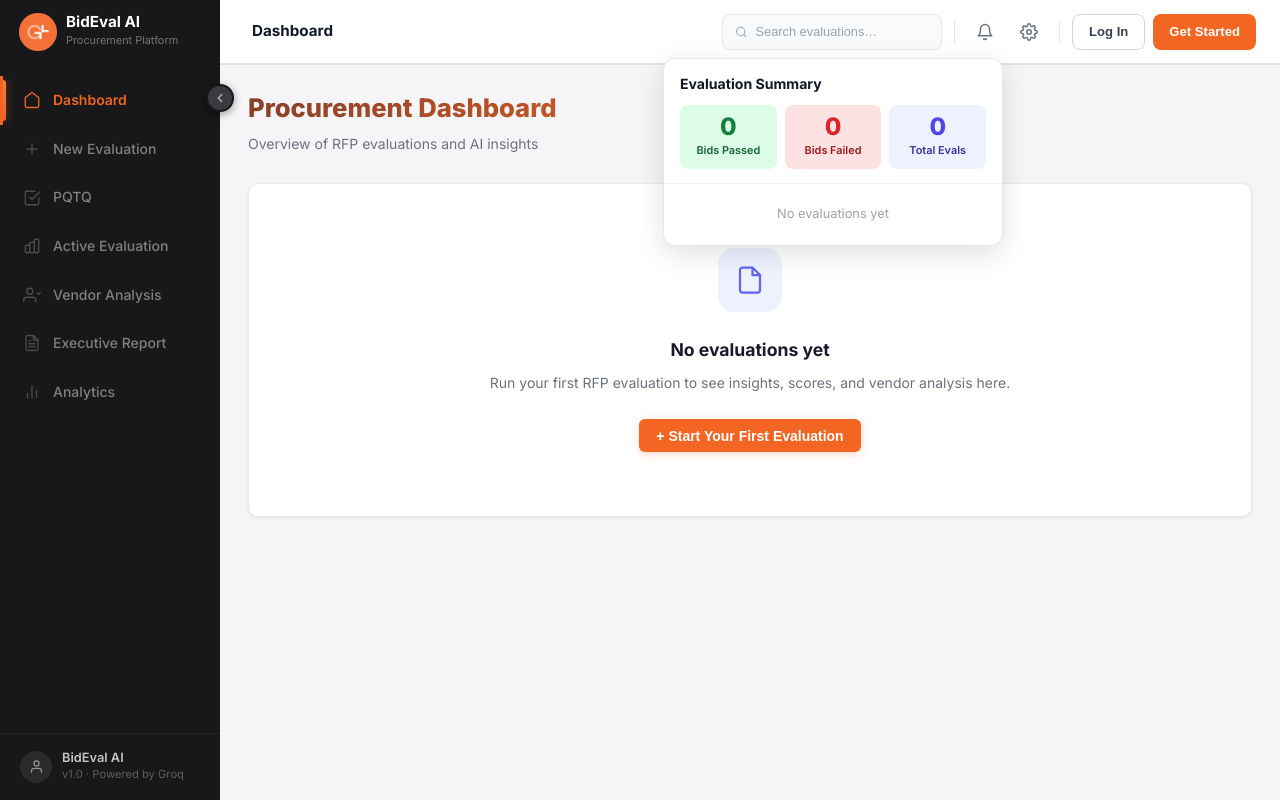
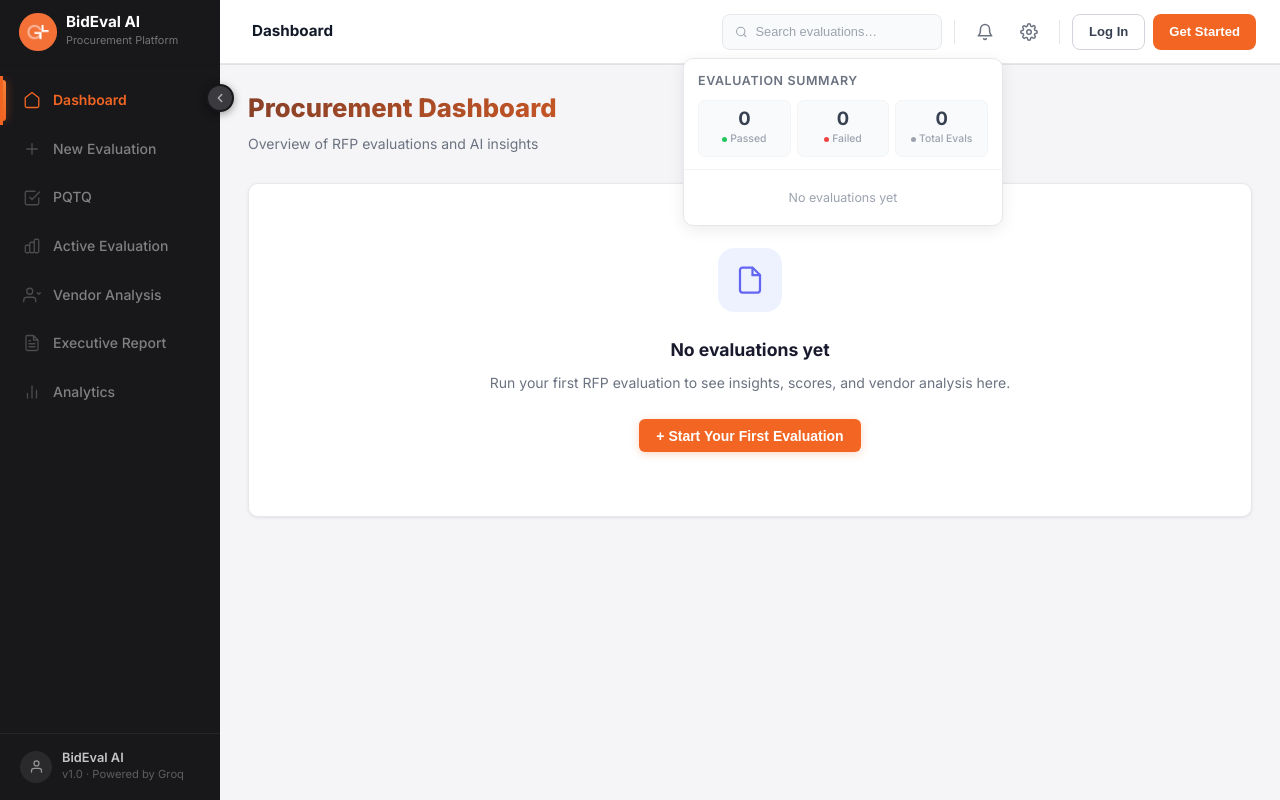
Before and after one commit to insha123-max/RFP-POC, a React (Vite) app in the folder react-frontend/: page / in a window 1280 px wide. Both pictures are taken after a click on the button 985 px from the left and 31 px from the top of the page. Built offline with nearby package versions, Linux system fonts and the light colour scheme.

Commit message:
functional changes

```diff
--- a/react-frontend/src/components/PQTQReportModal.jsx
+++ b/react-frontend/src/components/PQTQReportModal.jsx
@@ -33,14 +33,14 @@
 
   return (
     <div style={{ position: 'fixed', inset: 0, background: '#F3F4F6', zIndex: 2000, overflowY: 'auto' }}>
-      <div style={{ maxWidth: 960, margin: '0 auto', padding: '1.75rem 1.5rem 3rem' }}>
+      <div style={{ padding: '1.75rem 2rem 3rem' }}>
       <div style={{ background: '#fff', borderRadius: 16, boxShadow: '0 4px 24px rgba(0,0,0,.08)' }}>
 
         {/* Everything below this div is captured for print */}
         <div id="pqtq-rpt-area">
 
           {/* ── Gradient header ── */}
-          <div style={{ background: 'linear-gradient(135deg,#4F46E5,#7C3AED)', padding: '1.5rem', borderRadius: '16px 16px 0 0' }}>
+          <div style={{ background: 'linear-gradient(135deg,#1a1a1a,#2d2d2d)', padding: '1.5rem', borderRadius: '16px 16px 0 0' }}>
             <div style={{ display: 'flex', alignItems: 'flex-start', justifyContent: 'space-between', marginBottom: '1.25rem' }}>
               <div>
                 <div style={{ fontSize: '1.15rem', fontWeight: 800, color: '#fff' }}>PQTQ Checker Report</div>
--- a/react-frontend/src/components/TopBar.jsx
+++ b/react-frontend/src/components/TopBar.jsx
@@ -171,69 +171,63 @@
             {showNotif && (
               <div style={{
                 position: 'absolute', top: 'calc(100% + 8px)', right: 0,
-                width: 340, background: '#fff', borderRadius: 12,
-                border: '1px solid #E5E7EB', boxShadow: '0 8px 28px rgba(0,0,0,.12)',
+                width: 320, background: '#fff', borderRadius: 10,
+                border: '1px solid #E5E7EB', boxShadow: '0 4px 16px rgba(0,0,0,.08)',
                 zIndex: 9999, overflow: 'hidden',
               }}>
                 {/* Header */}
-                <div style={{ padding: '14px 16px', borderBottom: '1px solid #F3F4F6' }}>
-                  <div style={{ fontWeight: 700, fontSize: '0.88rem', color: '#111827', marginBottom: 10 }}>Evaluation Summary</div>
-                  <div style={{ display: 'flex', gap: 8 }}>
-                    <div style={{
-                      flex: 1, padding: '10px 12px', borderRadius: 8,
-                      background: '#DCFCE7', textAlign: 'center',
-                    }}>
-                      <div style={{ fontSize: '1.5rem', fontWeight: 900, color: '#15803D', lineHeight: 1 }}>{passedCount}</div>
-                      <div style={{ fontSize: '0.68rem', color: '#166534', fontWeight: 600, marginTop: 3 }}>Bids Passed</div>
-                    </div>
-                    <div style={{
-                      flex: 1, padding: '10px 12px', borderRadius: 8,
-                      background: '#FEE2E2', textAlign: 'center',
-                    }}>
-                      <div style={{ fontSize: '1.5rem', fontWeight: 900, color: '#DC2626', lineHeight: 1 }}>{failedCount}</div>
-                      <div style={{ fontSize: '0.68rem', color: '#991B1B', fontWeight: 600, marginTop: 3 }}>Bids Failed</div>
-                    </div>
-                    <div style={{
-                      flex: 1, padding: '10px 12px', borderRadius: 8,
-                      background: '#EEF2FF', textAlign: 'center',
-                    }}>
-                      <div style={{ fontSize: '1.5rem', fontWeight: 900, color: '#4F46E5', lineHeight: 1 }}>{history.length}</div>
-                      <div style={{ fontSize: '0.68rem', color: '#3730A3', fontWeight: 600, marginTop: 3 }}>Total Evals</div>
-                    </div>
+                <div style={{ padding: '12px 14px', borderBottom: '1px solid #F3F4F6' }}>
+                  <div style={{ fontWeight: 600, fontSize: '0.78rem', color: '#6B7280', marginBottom: 10, textTransform: 'uppercase', letterSpacing: '0.05em' }}>Evaluation Summary</div>
+                  <div style={{ display: 'flex', gap: 6 }}>
+                    {[
+                      { value: passedCount,    label: 'Passed',     dot: '#22C55E' },
+                      { value: failedCount,    label: 'Failed',     dot: '#EF4444' },
+                      { value: history.length, label: 'Total Evals', dot: '#9CA3AF' },
+                    ].map(s => (
+                      <div key={s.label} style={{
+                        flex: 1, padding: '8px 10px', borderRadius: 7,
+                        background: '#F9FAFB', border: '1px solid #F3F4F6', textAlign: 'center',
+                      }}>
+                        <div style={{ fontSize: '1.15rem', fontWeight: 700, color: '#374151', lineHeight: 1 }}>{s.value}</div>
+                        <div style={{ fontSize: '0.65rem', color: '#9CA3AF', fontWeight: 500, marginTop: 3, display: 'flex', alignItems: 'center', justifyContent: 'center', gap: 3 }}>
+                          <span style={{ width: 5, height: 5, borderRadius: '50%', background: s.dot, display: 'inline-block', flexShrink: 0 }} />
+                          {s.label}
+                        </div>
+                      </div>
+                    ))}
                   </div>
                 </div>
 
                 {/* Recent evaluations list */}
-                <div style={{ maxHeight: 260, overflowY: 'auto' }}>
+                <div style={{ maxHeight: 240, overflowY: 'auto' }}>
                   {history.length === 0 ? (
-                    <div style={{ padding: '20px 16px', textAlign: 'center', fontSize: '0.8rem', color: '#9CA3AF' }}>
+                    <div style={{ padding: '18px 14px', textAlign: 'center', fontSize: '0.78rem', color: '#9CA3AF' }}>
                       No evaluations yet
                     </div>
                   ) : history.slice(0, 10).map(entry => (
                     <button key={entry.id} onClick={() => { pickResult(entry); setShowNotif(false) }} style={{
                       width: '100%', textAlign: 'left', background: 'none', border: 'none',
-                      borderBottom: '1px solid #F9FAFB', padding: '9px 14px',
-                      cursor: 'pointer', display: 'flex', alignItems: 'center', gap: 10,
+                      borderBottom: '1px solid #F9FAFB', padding: '8px 14px',
+                      cursor: 'pointer', display: 'flex', alignItems: 'center', gap: 9,
                     }}
                     onMouseEnter={e => e.currentTarget.style.background = '#F9FAFB'}
                     onMouseLeave={e => e.currentTarget.style.background = 'none'}
                     >
                       <div style={{
-                        width: 8, height: 8, borderRadius: '50%', flexShrink: 0,
+                        width: 6, height: 6, borderRadius: '50%', flexShrink: 0, marginTop: 1,
                         background: entry.passed ? '#22C55E' : '#EF4444',
                       }} />
                       <div style={{ flex: 1, minWidth: 0 }}>
-                        <div style={{ fontSize: '0.8rem', fontWeight: 600, color: '#111827', overflow: 'hidden', textOverflow: 'ellipsis', whiteSpace: 'nowrap' }}>
+                        <div style={{ fontSize: '0.78rem', fontWeight: 500, color: '#374151', overflow: 'hidden', textOverflow: 'ellipsis', whiteSpace: 'nowrap' }}>
                           {entry.rfpName || 'Untitled RFP'}
                         </div>
-                        <div style={{ fontSize: '0.68rem', color: '#9CA3AF' }}>
+                        <div style={{ fontSize: '0.65rem', color: '#B0B7C3' }}>
                           {entry.timestamp ? new Date(entry.timestamp).toLocaleDateString('en-IN', { day: 'numeric', month: 'short', year: 'numeric' }) : ''} · {entry.evaluationType || 'General'}
                         </div>
                       </div>
                       <span style={{
-                        fontSize: '0.68rem', fontWeight: 700, padding: '2px 7px', borderRadius: 4, flexShrink: 0,
-                        background: entry.passed ? '#DCFCE7' : '#FEE2E2',
-                        color: entry.passed ? '#15803D' : '#DC2626',
+                        fontSize: '0.65rem', fontWeight: 600, padding: '1px 6px', borderRadius: 4, flexShrink: 0,
+                        background: '#F3F4F6', color: '#6B7280',
                       }}>{entry.score ?? '?'}%</span>
                     </button>
                   ))}
@@ -241,10 +235,10 @@
 
                 {/* Footer */}
                 {history.length > 0 && (
-                  <div style={{ padding: '10px 14px', borderTop: '1px solid #F3F4F6', textAlign: 'center' }}>
+                  <div style={{ padding: '9px 14px', borderTop: '1px solid #F3F4F6', textAlign: 'center' }}>
                     <button onClick={() => { navigate('/analytics'); setShowNotif(false) }} style={{
                       background: 'none', border: 'none', cursor: 'pointer',
-                      fontSize: '0.75rem', color: '#4F46E5', fontWeight: 600,
+                      fontSize: '0.72rem', color: '#9CA3AF', fontWeight: 500,
                     }}>View all in Analytics →</button>
                   </div>
                 )}
--- a/react-frontend/src/pages/DashboardPage.jsx
+++ b/react-frontend/src/pages/DashboardPage.jsx
@@ -117,7 +117,7 @@
         </div>
       </div>
       <div style={{ display: 'flex', gap: '0.75rem' }}>
-        <button className="btn btn-primary" style={{ flex: 1, justifyContent: 'center', fontSize: '0.82rem', padding: '0.55rem 1rem' }} onClick={onView}>View Results →</button>
+        <button className="btn btn-primary" style={{ display: 'inline-flex', width: 'auto', fontSize: '0.78rem', padding: '0.45rem 0.9rem' }} onClick={onView}>View Results →</button>
         <button className="btn-ghost" style={{ flexShrink: 0, fontSize: '0.82rem', color: '#6B7280', fontWeight: 600 }} onClick={onReport}>View Report</button>
       </div>
     </div>
```
Also changed, not shown: react-frontend/src/pages/ActiveEvaluationPage.jsx (+14 -10 lines), react-frontend/src/pages/BidReadinessPage.jsx (+5 -5 lines), 2 other files (tests, documents, lock files or other folders).
